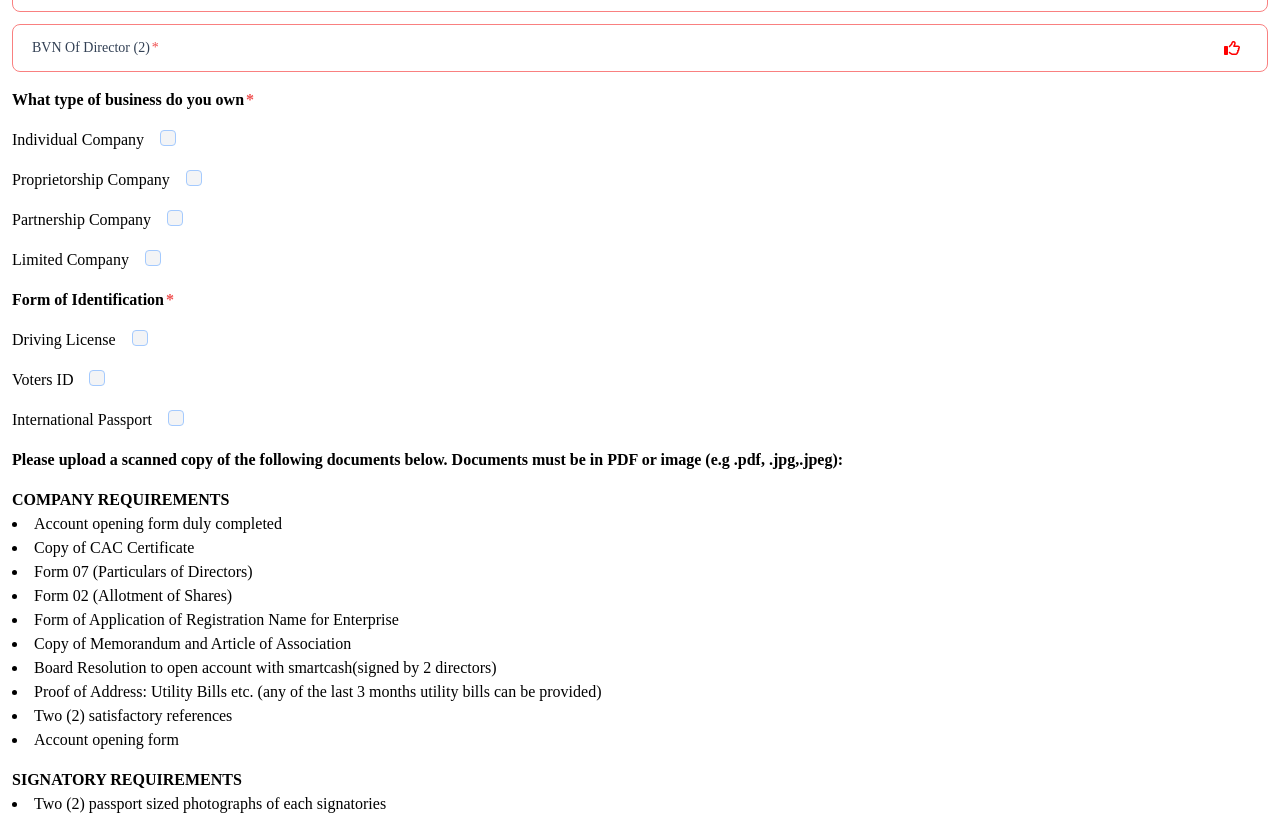
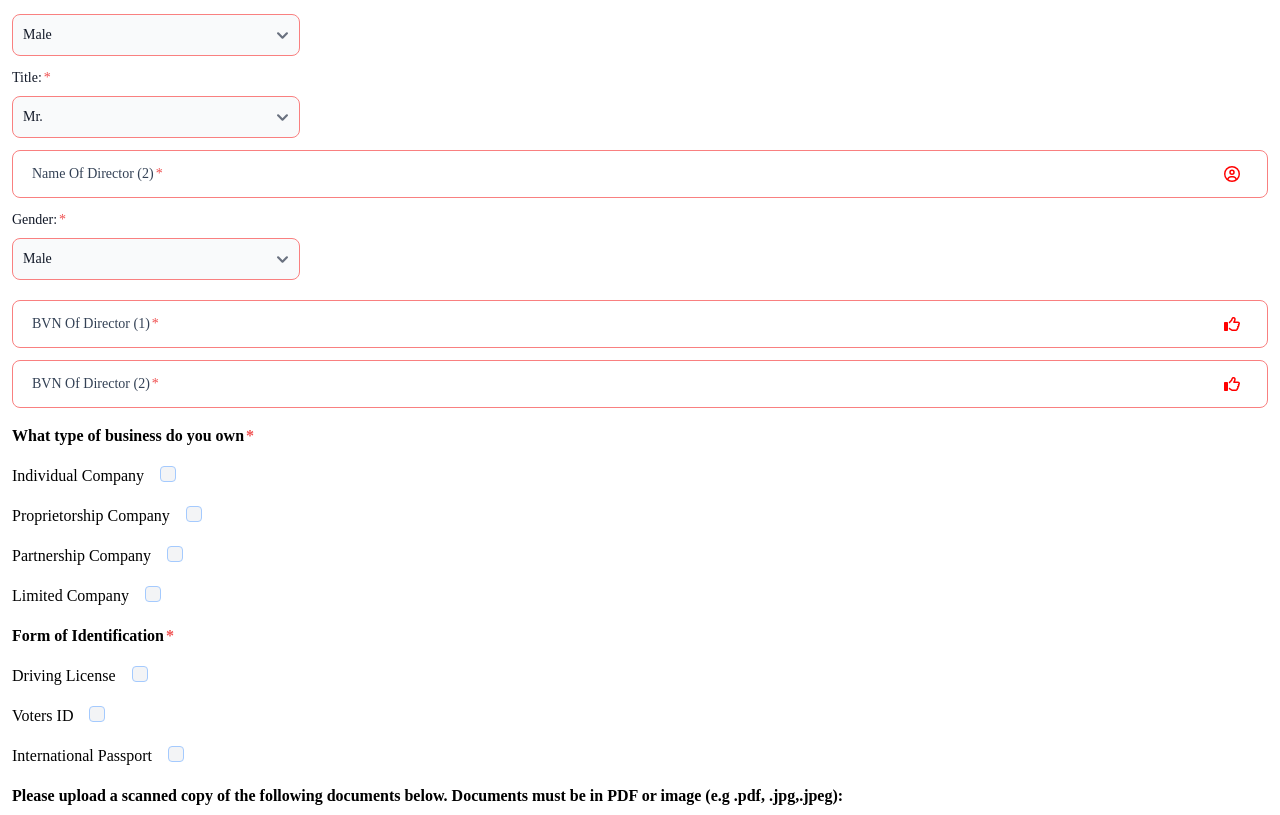
Before and after one commit to agkayster/airtel-channel-partner-app, a React (Create React App) app in the folder partner-portal-app/: page / in a window 1280 px wide. Shown: the part 340-1155 px from the top of the page. Built offline with nearby package versions, Linux system fonts and the light colour scheme; a web font is replaced by a local one.

Commit message:
added select dropdowns in the form

```diff
--- a/partner-portal-app/src/routes/partnerForm.js
+++ b/partner-portal-app/src/routes/partnerForm.js
@@ -4,9 +4,15 @@ import axios from 'axios';
 import { formTemplate } from '../template/template';
 import { useNavigate } from 'react-router-dom';
 import { FontAwesomeIcon } from '@fortawesome/react-fontawesome';
-import { companyRequirements } from '../template/template';
-import { signatoryRequirements } from '../template/template';
+import {
+	companyRequirements,
+	signatoryRequirements,
+} from '../template/template';
+// import { signatoryRequirements } from '../template/template';
+import SelectTemplate from '../template/selectTitleTemplate';
+import SelectGenderTemplate from '../template/selectGenderTemplate';
 import FormTemplate from '../template/formTemplate';
+import CheckBoxTemplate from '../template/checkboxTemplate';
 import Button from '../components/Button';
 import { faAt } from '@fortawesome/free-solid-svg-icons';
 import { faIndustry } from '@fortawesome/free-solid-svg-icons';
@@ -18,7 +24,6 @@ import { faFileLines } from '@fortawesome/free-solid-svg-icons';
 import { faRegistered } from '@fortawesome/free-solid-svg-icons';
 
 function PartnerForm() {
-	// const url = process.env.REACT_APP_API_STRING;
 	const url = process.env.REACT_APP_VERCEL_FRONTEND_URL;
 	const [error, setError] = useState({});
 	const [message, setMessage] = useState('');
@@ -34,6 +39,10 @@ function PartnerForm() {
 		taxIdentificationNumber: '',
 		bvnOfDirector1: '',
 		bvnOfDirector2: '',
+		title1: 'Mr.',
+		title2: 'Mr.',
+		gender1: 'Male',
+		gender2: 'Male',
 		companyName: '',
 		image: '',
 		isIndividualCompany: false,
@@ -53,11 +62,13 @@ function PartnerForm() {
 
 	const navigate = useNavigate();
 
+	// Upload files input //
 	const handleFormFiles = (e, field) => {
 		const { files } = e.target;
 		setFormData({ ...formData, [field]: files });
 	};
 
+	// Handle Form submit //
 	const handleFormSubmit = async (e) => {
 		e.preventDefault();
 
@@ -87,6 +98,10 @@ function PartnerForm() {
 		});
 		form.append('fullNamesOfDirector1', formData.fullNamesOfDirector1);
 		form.append('fullNamesOfDirector2', formData.fullNamesOfDirector2);
+		form.append('title1', formData.title1);
+		form.append('title2', formData.title2);
+		form.append('gender1', formData.gender1);
+		form.append('gender2', formData.gender2);
 		form.append(
 			'taxIdentificationNumber',
 			formData.taxIdentificationNumber
@@ -136,11 +151,13 @@ function PartnerForm() {
 		}
 	};
 
+	// Inputs //
 	const handleFormChange = (e, field) => {
 		const { value } = e.target;
 		setFormData({ ...formData, [field]: value });
 	};
 
+	// Type of business checkbox //
 	const handleBusinessTypeCheckbox = (e, field) => {
 		const { checked } = e.target;
 		const checkedBox = [];
@@ -158,6 +175,7 @@ function PartnerForm() {
 		setBusinessCheckbox([...businessCheckBox, ...checkedBox]);
 	};
 
+	// Form of Identification checkbox //
 	const handleIdentificationCheckbox = (e, field) => {
 		const { checked } = e.target;
 		const checkedIdBox = [];
@@ -172,9 +190,16 @@ function PartnerForm() {
 		setIDCheckBox([...idCheckBox, ...checkedIdBox]);
 	};
 
+	// Complete checkbox //
 	const handleFormCheckbox = (e, field) => {
 		const { checked } = e.target;
 		setFormData({ ...formData, [field]: checked });
+	};
+
+	// Select dropdown //
+	const handleSelect = (e, field) => {
+		const { value } = e.target;
+		setFormData({ ...formData, [field]: value });
 	};
 
 	console.log('get form data =>', formData);
@@ -207,7 +232,6 @@ function PartnerForm() {
 							errorProps={error?.error?.companyName}
 						/>
 					</div>
-
 					<div className='relative mt-3'>
 						<div className='absolute inset-y-0 right-10 flex items-center pl-3 pointer-events-none'>
 							<FontAwesomeIcon
@@ -226,7 +250,14 @@ function PartnerForm() {
 							errorProps={error?.error?.taxIdentificationNumber}
 						/>
 					</div>
-
+					<SelectTemplate
+						htmlForProps='title1'
+						labelProps='Title:'
+						idProps='title1'
+						nameProps='selectedTitle1'
+						formDataProps={formData.title1}
+						handleProps={handleSelect}
+					/>
 					<div className='relative mt-3'>
 						<div className='absolute inset-y-0 right-10 flex items-center pl-3 pointer-events-none'>
 							<FontAwesomeIcon
@@ -245,6 +276,22 @@ function PartnerForm() {
 							errorProps={error?.error?.fullNamesOfDirector1}
 						/>
 					</div>
+					<SelectGenderTemplate
+						htmlForProps='gender1'
+						labelProps='Gender:'
+						idProps='gender1'
+						nameProps='selectedGender1'
+						formDataProps={formData.gender1}
+						handleProps={handleSelect}
+					/>
+					<SelectTemplate
+						htmlForProps='title2'
+						labelProps='Title:'
+						idProps='title2'
+						nameProps='selectedTitle2'
+						formDataProps={formData.title2}
+						handleProps={handleSelect}
+					/>
 					<div className='mt-3 relative'>
 						<div className='absolute inset-y-0 right-10 flex items-center pl-3 pointer-events-none'>
 							<FontAwesomeIcon
@@ -263,7 +310,15 @@ function PartnerForm() {
 							errorProps={error?.error?.fullNamesOfDirector2}
 						/>
 					</div>
-					<div className='mt-3 relative'>
+					<SelectGenderTemplate
+						htmlForProps='gender2'
+						labelProps='Gender:'
+						idProps='gender2'
+						nameProps='selectedGender2'
+						formDataProps={formData.gender2}
+						handleProps={handleSelect}
+					/>
+					<div className='mt-5 relative'>
 						<div className='absolute inset-y-0 right-10 flex items-center pl-3 pointer-events-none'>
 							<FontAwesomeIcon
 								icon={faThumbsUp}
@@ -310,78 +365,46 @@ function PartnerForm() {
 							Please pick tick only one business type
 						</h1>
 					)}
-					<label
-						className='px-3 flex mt-4'
-						htmlFor='default-checkbox'>
-						<span>{formTemplate.isIndividualCompany}</span>
-						<input
-							id='default-checkbox'
-							type='checkbox'
-							name='isIndividualCompany'
-							value={formData.isIndividualCompany}
-							onChange={(e) =>
-								handleBusinessTypeCheckbox(
-									e,
-									'isIndividualCompany'
-								)
-							}
-							className='w-4 h-4 mt-0.5 ml-4 text-blue-600 bg-gray-100 border-blue-300 rounded focus:ring-blue-500 dark:focus:ring-blue-600 dark:ring-offset-gray-800 focus:ring-2 dark:bg-gray-700 dark:border-gray-600'
+					<CheckBoxTemplate
+						formTeplateProps={formTemplate.isIndividualCompany}
+						formDataProps={formData.isIndividualCompany}
+						handleProps={handleBusinessTypeCheckbox}
+						htmlForProps='default-checkbox'
+						idProps='default-checkbox'
+						nameProps='isIndividualCompany'
+						typeProps='checkbox'
 					/>
-					</label>
-					<label
-						className='px-3 flex mt-4'
-						htmlFor='default-checkbox'>
-						<span>{formTemplate.isProprietorshipCompany}</span>
-						<input
-							id='default-checkbox'
-							type='checkbox'
-							name='isProprietorshipCompany'
-							value={formData.isProprietorshipCompany}
-							onChange={(e) =>
-								handleBusinessTypeCheckbox(
-									e,
-									'isProprietorshipCompany'
-								)
-							}
-							className='w-4 h-4 mt-0.5 ml-4 text-blue-600 bg-gray-100 border-blue-300 rounded focus:ring-blue-500 dark:focus:ring-blue-600 dark:ring-offset-gray-800 focus:ring-2 dark:bg-gray-700 dark:border-gray-600'
+
+					<CheckBoxTemplate
+						formTeplateProps={formTemplate.isProprietorshipCompany}
+						formDataProps={formData.isProprietorshipCompany}
+						handleProps={handleBusinessTypeCheckbox}
+						htmlForProps='default-checkbox'
+						idProps='default-checkbox'
+						nameProps='isProprietorshipCompany'
+						typeProps='checkbox'
 					/>
-					</label>
-					<label
-						className='px-3 flex mt-4'
-						htmlFor='default-checkbox'>
-						<span>{formTemplate.isPartnershipCompany}</span>
-						<input
-							id='default-checkbox'
-							type='checkbox'
-							name='isPartnershipCompany'
-							value={formData.isPartnershipCompany}
-							onChange={(e) =>
-								handleBusinessTypeCheckbox(
-									e,
-									'isPartnershipCompany'
-								)
-							}
-							className='w-4 h-4 mt-0.5 ml-4 text-blue-600 bg-gray-100 border-blue-300 rounded focus:ring-blue-500 dark:focus:ring-blue-600 dark:ring-offset-gray-800 focus:ring-2 dark:bg-gray-700 dark:border-gray-600'
+
+					<CheckBoxTemplate
+						formTeplateProps={formTemplate.isPartnershipCompany}
+						formDataProps={formData.isPartnershipCompany}
+						handleProps={handleBusinessTypeCheckbox}
+						htmlForProps='default-checkbox'
+						idProps='default-checkbox'
+						nameProps='isPartnershipCompany'
+						typeProps='checkbox'
 					/>
-					</label>
-					<label
-						className='px-3 flex mt-4'
-						htmlFor='default-checkbox'>
-						<span>{formTemplate.isLimitedCompany}</span>
-						<input
-							id='default-checkbox'
-							type='checkbox'
-							name='isLimitedCompany'
-							value={formData.isLimitedCompany}
-							onChange={(e) =>
-								handleBusinessTypeCheckbox(
-									e,
-									'isLimitedCompany'
-								)
-							}
-							className='w-4 h-4 mt-0.5 ml-4 text-blue-600 bg-gray-100 border-blue-300 rounded focus:ring-blue-500 dark:focus:ring-blue-600 dark:ring-offset-gray-800 focus:ring-2 dark:bg-gray-700 dark:border-gray-600'
+
+					<CheckBoxTemplate
+						formTeplateProps={formTemplate.isLimitedCompany}
+						formDataProps={formData.isLimitedCompany}
+						handleProps={handleBusinessTypeCheckbox}
+						htmlForProps='default-checkbox'
+						idProps='default-checkbox'
+						nameProps='isLimitedCompany'
+						typeProps='checkbox'
 					/>
-					</label>
+
 					<div>
 						<p className="mt-4 font-bold px-3 after:content-['*'] after:ml-0.5 after:text-red-500">
 							Form of Identification
@@ -392,57 +415,36 @@ function PartnerForm() {
 							</h1>
 						)}
 					</div>
-					<label
-						className='px-3 flex mt-4'
-						htmlFor='default-checkbox'>
-						<span>{formTemplate.isDrivingLicense}</span>
-						<input
-							id='default-checkbox'
-							type='checkbox'
-							name='isDrivingLicense'
-							value={formData.isDrivingLicense}
-							onChange={(e) =>
-								handleIdentificationCheckbox(
-									e,
-									'isDrivingLicense'
-								)
-							}
-							className='w-4 h-4 mt-0.5 ml-4 text-blue-600 bg-gray-100 border-blue-300 rounded focus:ring-blue-500 dark:focus:ring-blue-600 dark:ring-offset-gray-800 focus:ring-2 dark:bg-gray-700 dark:border-gray-600'
+					<CheckBoxTemplate
+						formTeplateProps={formTemplate.isDrivingLicense}
+						formDataProps={formData.isDrivingLicense}
+						handleProps={handleIdentificationCheckbox}
+						htmlForProps='default-checkbox'
+						idProps='default-checkbox'
+						nameProps='isDrivingLicense'
+						typeProps='checkbox'
 					/>
-					</label>
-					<label
-						className='px-3 flex mt-4'
-						htmlFor='default-checkbox'>
-						<span>{formTemplate.isVotersId}</span>
-						<input
-							id='default-checkbox'
-							type='checkbox'
-							name='isVotersId'
-							value={formData.isVotersId}
-							onChange={(e) =>
-								handleIdentificationCheckbox(e, 'isVotersId')
-							}
-							className='w-4 h-4 mt-0.5 ml-4 text-blue-600 bg-gray-100 border-blue-300 rounded focus:ring-blue-500 dark:focus:ring-blue-600 dark:ring-offset-gray-800 focus:ring-2 dark:bg-gray-700 dark:border-gray-600'
+
+					<CheckBoxTemplate
+						formTeplateProps={formTemplate.isVotersId}
+						formDataProps={formData.isVotersId}
+						handleProps={handleIdentificationCheckbox}
+						htmlForProps='default-checkbox'
+						idProps='default-checkbox'
+						nameProps='isVotersId'
+						typeProps='checkbox'
 					/>
-					</label>
-					<label
-						className='px-3 flex mt-4'
-						htmlFor='default-checkbox'>
-						<span>{formTemplate.isInternationalPassport}</span>
-						<input
-							id='default-checkbox'
-							type='checkbox'
-							name='isInternationalPassport'
-							value={formData.isInternationalPassport}
-							onChange={(e) =>
-								handleIdentificationCheckbox(
-									e,
-									'isInternationalPassport'
-								)
-							}
-							className='w-4 h-4 mt-0.5 ml-4 text-blue-600 bg-gray-100 border-blue-300 rounded focus:ring-blue-500 dark:focus:ring-blue-600 dark:ring-offset-gray-800 focus:ring-2 dark:bg-gray-700 dark:border-gray-600'
+
+					<CheckBoxTemplate
+						formTeplateProps={formTemplate.isInternationalPassport}
+						formDataProps={formData.isInternationalPassport}
+						handleProps={handleIdentificationCheckbox}
+						htmlForProps='default-checkbox'
+						idProps='default-checkbox'
+						nameProps='isInternationalPassport'
+						typeProps='checkbox'
 					/>
-					</label>
+
 					<div className='px-3 mt-4'>
 						<p className='font-semibold'>
 							Please upload a scanned copy of the following
@@ -500,7 +502,6 @@ function PartnerForm() {
 							errorProps={error?.error?.officeAddress}
 						/>
 					</div>
-
 					<div className='mt-3 relative'>
 						<div className='absolute inset-y-0 right-10 flex items-center pl-3 pointer-events-none'>
 							<FontAwesomeIcon
@@ -517,7 +518,6 @@ function PartnerForm() {
 							errorProps={error?.error?.email}
 						/>
 					</div>
-
 					<div className='mt-3 relative'>
 						<div className='absolute inset-y-0 right-10 flex items-center pl-3 pointer-events-none'>
 							<FontAwesomeIcon
@@ -563,7 +563,6 @@ function PartnerForm() {
 							</small>
 						)}
 					</div>
-
 					<div className='mt-3 relative'>
 						<div className='absolute inset-y-0 right-10 flex items-center pl-3 pointer-events-none'>
 							<FontAwesomeIcon
@@ -587,7 +586,6 @@ function PartnerForm() {
 							knowledge
 						</p>
 					</div>
-
 					<p className='mt-4 px-2 font-semibold text-base'>
 						Kindly tick the checkbox once form is completed
 					</p>
--- /dev/null
+++ b/partner-portal-app/src/template/checkboxTemplate.js
@@ -0,0 +1,29 @@
+import React from 'react';
+
+const CheckBoxTemplate = ({
+	formTeplateProps,
+	formDataProps,
+	handleProps,
+	htmlForProps,
+	idProps,
+	nameProps,
+	typeProps,
+}) => {
+	return (
+		<>
+			<label className='px-3 flex mt-4' htmlFor={htmlForProps}>
+				<span>{formTeplateProps}</span>
+				<input
+					id={idProps}
+					type={typeProps}
+					name={nameProps}
+					value={formDataProps}
+					onChange={(e) => handleProps(e, nameProps)}
+					className='w-4 h-4 mt-0.5 ml-4 text-blue-600 bg-gray-100 border-blue-300 rounded focus:ring-blue-500 dark:focus:ring-blue-600 dark:ring-offset-gray-800 focus:ring-2 dark:bg-gray-700 dark:border-gray-600'
+				/>
+			</label>
+		</>
+	);
+};
+
+export default CheckBoxTemplate;
--- /dev/null
+++ b/partner-portal-app/src/template/selectGenderTemplate.js
@@ -0,0 +1,35 @@
+import React from 'react';
+import { genderRequirements } from './template';
+
+const SelectGenderTemplate = ({
+	htmlForProps,
+	labelProps,
+	idProps,
+	nameProps,
+	formDataProps,
+	handleProps,
+}) => {
+	return (
+		<>
+			<label
+				htmlFor={htmlForProps}
+				className='after:content-["*"] after:ml-0.5 after:text-red-500 block mb-2 px-3 mt-3 text-sm font-medium text-gray-900 dark:text-white'>
+				{labelProps}
+			</label>
+			<select
+				id={idProps}
+				name={nameProps}
+				value={formDataProps}
+				onChange={(e) => handleProps(e, idProps)}
+				className='bg-gray-50 border border-red-400 text-gray-900 text-sm rounded-lg focus:ring-red-400 focus:border-red-400 block w-72 ml-3 p-2.5 dark:bg-gray-700 dark:border-gray-600 dark:placeholder-gray-400 dark:text-white dark:focus:ring-red-400 dark:focus:border-red-400'>
+				{genderRequirements.map(({ id, gender }) => (
+					<option key={id} value={gender}>
+						{gender}
+					</option>
+				))}
+			</select>
+		</>
+	);
+};
+
+export default SelectGenderTemplate;
--- /dev/null
+++ b/partner-portal-app/src/template/selectTitleTemplate.js
@@ -0,0 +1,35 @@
+import React from 'react';
+import { titleRequirements } from './template';
+
+const SelectTemplate = ({
+	htmlForProps,
+	labelProps,
+	idProps,
+	nameProps,
+	formDataProps,
+	handleProps,
+}) => {
+	return (
+		<>
+			<label
+				htmlFor={htmlForProps}
+				className='after:content-["*"] after:ml-0.5 after:text-red-500 block mb-2 px-3 mt-3 text-sm font-medium text-gray-900 dark:text-white'>
+				{labelProps}
+			</label>
+			<select
+				id={idProps}
+				name={nameProps}
+				value={formDataProps}
+				onChange={(e) => handleProps(e, idProps)}
+				className='bg-gray-50 border border-red-400 text-gray-900 text-sm rounded-lg focus:ring-red-400 focus:border-red-400 block w-72 ml-3 p-2.5 dark:bg-gray-700 dark:border-gray-600 dark:placeholder-gray-400 dark:text-white dark:focus:ring-red-400 dark:focus:border-red-400'>
+				{titleRequirements.map(({ id, title }) => (
+					<option key={id} value={title}>
+						{title}
+					</option>
+				))}
+			</select>
+		</>
+	);
+};
+
+export default SelectTemplate;
--- a/partner-portal-app/src/template/template.js
+++ b/partner-portal-app/src/template/template.js
@@ -93,3 +93,35 @@ const signatoryRequirements = [
 	},
 ];
 export { signatoryRequirements };
+
+const titleRequirements = [
+	{
+		id: 'title1',
+		title: 'Mr.',
+	},
+	{
+		id: 'title2',
+		title: 'Mrs.',
+	},
+	{
+		id: 'title3',
+		title: 'Others',
+	},
+];
+export { titleRequirements };
+
+const genderRequirements = [
+	{
+		id: 'gender1',
+		gender: 'Male',
+	},
+	{
+		id: 'gender2',
+		gender: 'Female',
+	},
+	{
+		id: 'gender3',
+		gender: 'Others',
+	},
+];
+export { genderRequirements };
```
Lines whose indentation alone changed are shown as unchanged.
